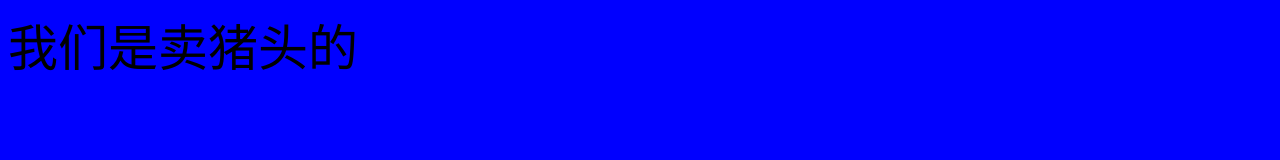
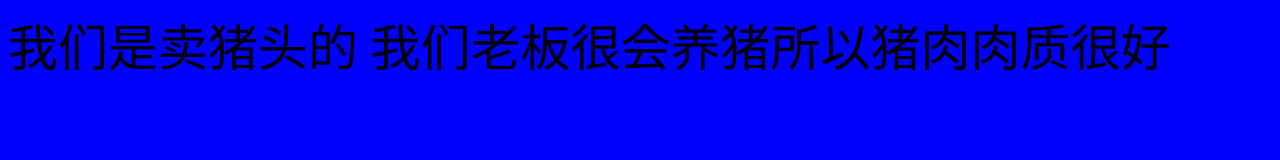
Before and after one commit to xkaixiong/demo-1test, a plain HTML site: page index.html in a window 1280 px wide. Drawn offline with Linux system fonts and the light colour scheme.

Commit message:
1老板要求

```diff
--- a/index.html
+++ b/index.html
@@ -11,6 +11,7 @@
 <body>
     我们是卖猪头的
 
+    我们老板很会养猪所以猪肉肉质很好
 </body>
 
 </html>
```
